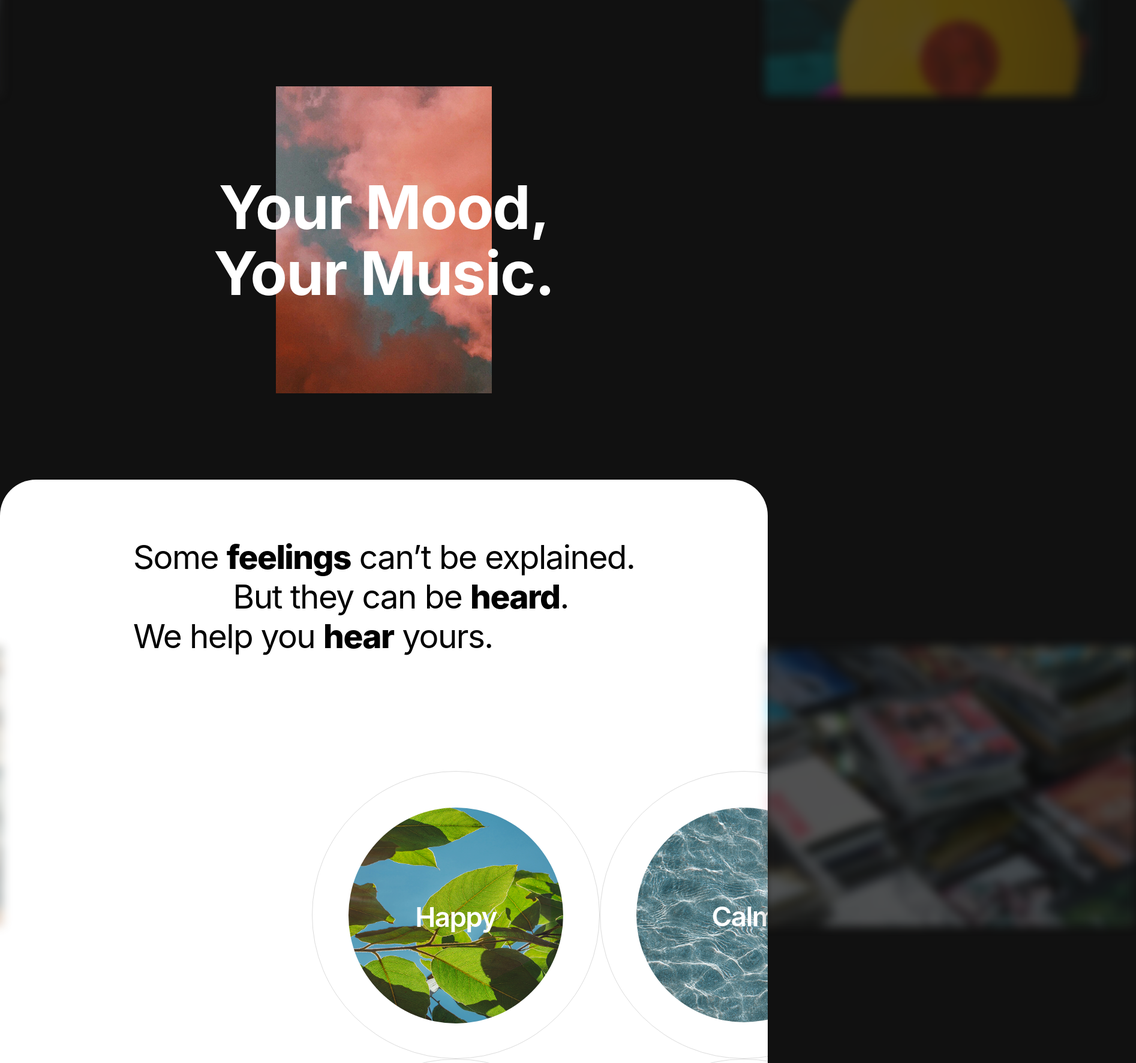
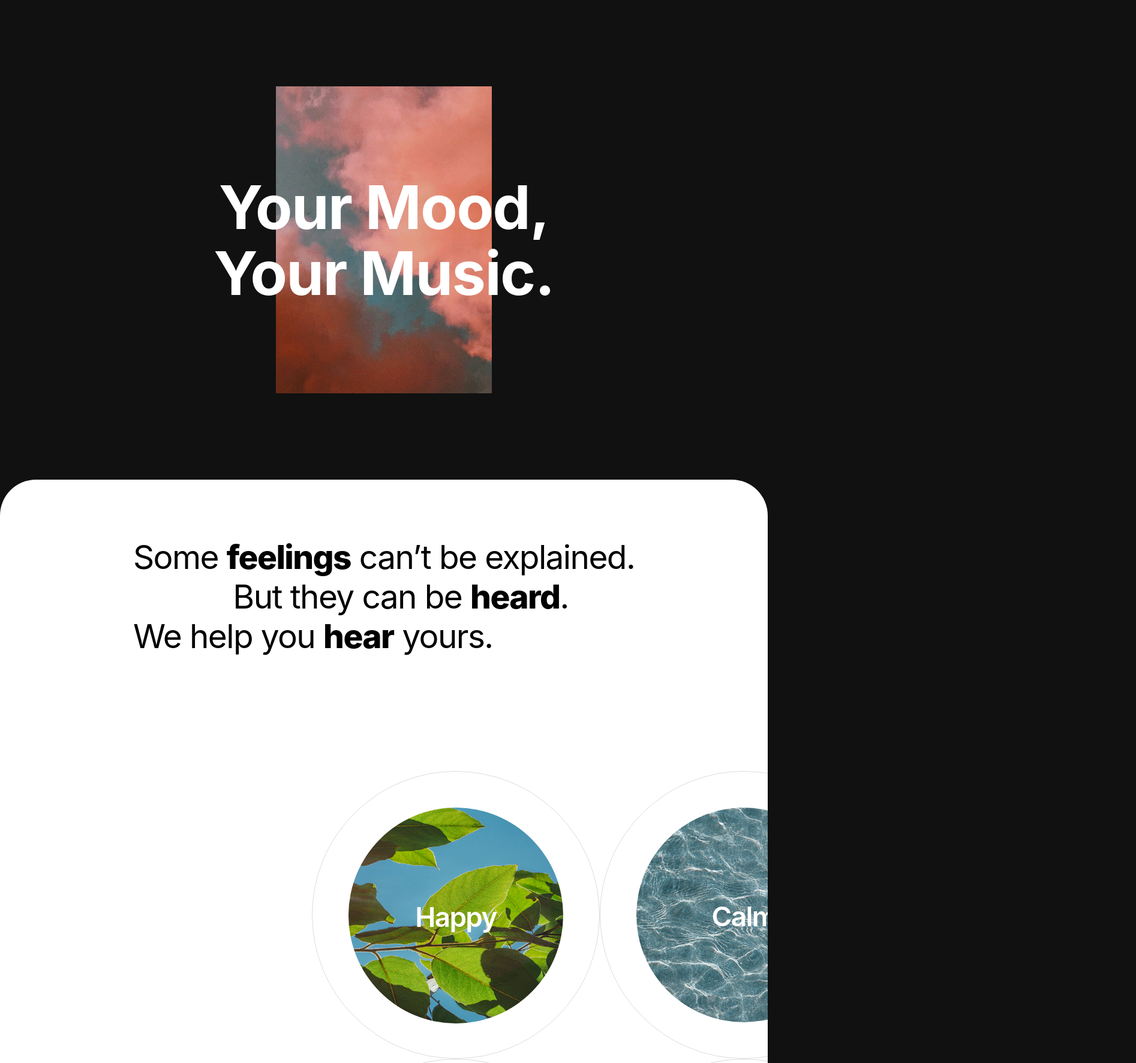
Before and after one commit to habitdev/fuzzy-octo-fortnight, a React (Create React App) app: page / in a window 1280 px wide. Shown: the top 1773 px of the page at 60% size, 1894 px wide, since content can reach past the window. Built offline with nearby package versions, Linux system fonts and the light colour scheme.

Commit message:
style: styled-components and update App component structure

```diff
--- a/package.json
+++ b/package.json
@@ -16,6 +16,7 @@
     "react-dom": "^19.1.1",
     "react-router-dom": "^7.8.2",
     "react-scripts": "5.0.1",
+    "styled-components": "^6.1.19",
     "typescript": "^4.9.5",
     "web-vitals": "^2.1.4"
   },
@@ -42,5 +43,8 @@
       "last 1 firefox version",
       "last 1 safari version"
     ]
+  },
+  "devDependencies": {
+    "@types/gsap": "^1.20.2"
   }
 }
--- /dev/null
+++ b/src/App.styled.ts
@@ -0,0 +1,246 @@
+import styled from 'styled-components';
+
+// Layout
+export const Main = styled.main`
+  width: 100%;
+`;
+
+// Visual Section
+export const VisualSection = styled.section`
+  overflow: hidden;
+  position: relative;
+  height: 100vh;
+`;
+
+export const HeroTitle = styled.div`
+  z-index: 2;
+  position: absolute;
+  top: 50%;
+  left: 0;
+  right: 0;
+  transform: translateY(-50%);
+  font-size: 110px;
+  font-weight: 700;
+  line-height: 1;
+  color: #fff;
+`;
+
+export const HeroTitleRow = styled.p`
+  overflow: hidden;
+  display: flex;
+  flex-wrap: wrap;
+  justify-content: center;
+`;
+
+export const HeroSpot = styled.div`
+  position: absolute;
+  top: 0;
+  left: 0;
+  width: 100%;
+  height: 100%;
+  display: flex;
+  align-items: center;
+  justify-content: center;
+`;
+
+export const HeroMask = styled.figure`
+  position: sticky;
+  left: 0;
+  width: 100%;
+  height: 100svh;
+  display: flex;
+  align-items: center;
+  justify-content: center;
+  clip-path: inset(18% 36%);
+`;
+
+export const MaskBg = styled.span`
+  overflow: hidden;
+  display: flex;
+  align-items: center;
+  justify-content: center;
+`;
+
+export const MaskImage = styled.img`
+  object-fit: cover;
+`;
+
+// Emotion Section
+export const EmotionSection = styled.section`
+  overflow: hidden;
+  position: relative;
+  padding-top: 6rem;
+  padding-bottom: 10rem;
+  border-top-right-radius: 3.75rem;
+  border-top-left-radius: 3.75rem;
+  background-color: #fff;
+`;
+
+export const Container = styled.div`
+  padding: 0 40px;
+`;
+
+export const EmotionTextWrap = styled.div`
+  display: flex;
+  justify-content: center;
+  text-align: left;
+`;
+
+export const EmotionText = styled.p<{ space?: boolean }>`
+  font-size: 60px;
+  ${({ space }) => space && 'margin-left: 13vw;'}
+
+  strong {
+    font-weight: 800;
+  }
+`;
+
+// About Section
+export const AboutSection = styled.section`
+  position: relative;
+  overflow: hidden;
+`;
+
+export const AboutCirclesWrap = styled.div`
+  position: sticky;
+  display: flex;
+  justify-content: flex-end;
+`;
+
+export const AboutCircles = styled.ul`
+  display: grid;
+  width: 180vh;
+  height: 120vh;
+  margin-top: 12rem;
+  margin-right: -90vh;
+  grid-template-rows: 60vh 60vh;
+  grid-template-columns: repeat(3, 60vh);
+  grid-auto-columns: 1fr;
+`;
+
+export const Circle = styled.div`
+  width: 60vh;
+  height: 60vh;
+  border-radius: 50%;
+  padding: 3.75rem;
+  border: 1px solid #dcdcdc;
+`;
+
+export const CircleObj = styled.figure`
+  position: relative;
+  text-align: center;
+`;
+
+export const CircleImage = styled.img`
+  border-radius: 50%;
+  width: 100%;
+`;
+
+export const CircleTxt = styled.figcaption`
+  position: absolute;
+  top: 0;
+  left: 0;
+  width: 100%;
+  height: 100%;
+  display: flex;
+  align-items: center;
+  justify-content: center;
+  font-size: 3.125rem;
+  font-weight: 600;
+  color: #fff;
+`;
+
+// About Background
+export const AboutBg = styled.div`
+  position: absolute;
+  top: 0;
+  left: 0;
+  width: 100%;
+  text-align: center;
+`;
+
+export const BgListWrap = styled.div`
+  position: sticky;
+  width: 100%;
+  height: 100%;
+`;
+
+export const BgList = styled.ul`
+  display: inline-grid;
+  grid-template-columns: repeat(2, 1fr);
+  grid-gap: 2rem;
+  padding-top: 10rem;
+`;
+
+export const BgListItem = styled.li<{ position?: string }>`
+  display: flex;
+  ${({ position }) =>
+    position === 'top' && 'align-items: flex-end;'}
+  ${({ position }) =>
+    position === 'left' && 'justify-content: flex-end;'}
+
+  &.left.top {
+    transform: translate(-100%, -100%);
+  }
+  &.right.top {
+    transform: translate(100%, -100%);
+  }
+  &.left.bottom {
+    transform: translate(-100%, 100%);
+  }
+  &.right.bottom {
+    transform: translate(100%, 100%);
+  }
+`;
+
+export const BgImage = styled.img`
+  opacity: 0.3;
+  filter: blur(8px);
+`;
+
+// About Words
+export const AboutWords = styled.ul`
+  font-size: 60px;
+  font-weight: 500;
+  color: #fff;
+  text-align: center;
+`;
+
+export const AboutWordItem = styled.li`
+  display: flex;
+  align-items: center;
+  justify-content: center;
+  height: 100vh;
+`;
+
+export const AboutText = styled.p`
+  strong {
+    font-weight: 600;
+  }
+`;
+
+// Footer
+export const Footer = styled.footer`
+  padding-top: 3rem;
+  padding-bottom: 3rem;
+  border-top-right-radius: 3.75rem;
+  border-top-left-radius: 3.75rem;
+  background-color: #5b5bf1;
+`;
+
+export const BtnLink = styled.a`
+  display: inline-flex;
+  align-items: center;
+  justify-content: center;
+  width: 100%;
+  padding: 0.625em 1em;
+  color: #fff;
+  font-size: 50px;
+  text-decoration: none;
+  border: 2px solid #fff;
+  border-radius: 2.125rem;
+
+  span + img {
+    margin-left: 0.5em;
+  }
+`;
--- a/src/App.tsx
+++ b/src/App.tsx
@@ -1,146 +1,176 @@
 import { Link } from 'react-router-dom';
-import './App.css';
+import {
+  AboutBg,
+  AboutCircles,
+  AboutCirclesWrap,
+  AboutSection,
+  AboutText,
+  AboutWordItem,
+  AboutWords,
+  BgImage,
+  BgList,
+  BtnLink,
+  Circle,
+  CircleImage,
+  CircleObj,
+  CircleTxt,
+  Container,
+  EmotionSection,
+  EmotionText,
+  EmotionTextWrap,
+  Footer,
+  HeroMask,
+  HeroSpot,
+  HeroTitle,
+  HeroTitleRow,
+  Main,
+  MaskBg,
+  MaskImage,
+  VisualSection
+} from './App.styled';
 
 function App() {
   return (
     <>
-			<main className="main">
-				<section className="visual-section">
-					<div className="hero-tit">
-						<p className="hero-tit__row">
+      <Main>
+        <VisualSection>
+          <HeroTitle>
+            <HeroTitleRow>
               <span>Your Mood,</span>
-						</p>
-						<p className="hero-tit__row">
+            </HeroTitleRow>
+            <HeroTitleRow>
               <span>Your Music.</span>
-						</p>
+            </HeroTitleRow>
+          </HeroTitle>
+
+          <HeroSpot>
+            <HeroMask>
+              <MaskBg>
+                <MaskImage src="/assets/img_hero.jpg" alt="cloud" />
+              </MaskBg>
+            </HeroMask>
+          </HeroSpot>
+        </VisualSection>
+
+        <EmotionSection>
+          <Container>
+            <EmotionTextWrap>
+              <div className="emotion-words">
+                <EmotionText>
+                  Some <strong>feelings</strong> can’t be explained.
+                </EmotionText>
+                <EmotionText space>
+                  But they can be <strong>heard</strong>.
+                </EmotionText>
+                <EmotionText>
+                  We help you <strong>hear</strong> yours.
+                </EmotionText>
               </div>
+            </EmotionTextWrap>
 
-					<div className="hero-spot">
-						<figure className="hero-spot__mask">
-							<span className="mask-bg">
-								<img src="/assets/img_hero.jpg" alt="cloud" />
-							</span>
-						</figure>
-					</div>
-				</section>
-				<section className="emotion-section">
-					<div className="container">
-						<div className="emotion-txt-wrap">
-							<div className="emotion-words">
-								<p className="emotion-txt">
-									Some <strong>feelings</strong> can’t be explained.
-								</p>
-								<p className="emotion-txt space">
-									But they can be <strong>heard</strong>.
-								</p>
-								<p className="emotion-txt">
-									We help you <strong>hear</strong> yours.
-								</p>
-							</div>
-						</div>
-
-						<div className="about-circles-wrap">
-							<ul className="about-circles">
+            <AboutCirclesWrap>
+              <AboutCircles>
                 <li className="about-circles__item">
-									<div className="circle">
-										<figure className="circle-obj">
-											<img src="/assets/bg_circle_obj_happy.png" alt="" />
-											<figcaption className="circle-txt">Happy</figcaption>
-										</figure>
-									</div>
+                  <Circle>
+                    <CircleObj>
+                      <CircleImage src="/assets/bg_circle_obj_happy.png" alt="" />
+                      <CircleTxt>Happy</CircleTxt>
+                    </CircleObj>
+                  </Circle>
                 </li>
                 <li className="about-circles__item">
-									<div className="circle">
-										<figure className="circle-obj">
-											<img src="/assets/bg_circle_obj_calm.png" alt="" />
-											<figcaption className="circle-txt">Calm</figcaption>
-										</figure>
-									</div>
+                  <Circle>
+                    <CircleObj>
+                      <CircleImage src="/assets/bg_circle_obj_calm.png" alt="" />
+                      <CircleTxt>Calm</CircleTxt>
+                    </CircleObj>
+                  </Circle>
                 </li>
                 <li className="about-circles__item">
-									<div className="circle">
-										<figure className="circle-obj">
-											<img src="/assets/bg_circle_obj_focus.png" alt="" />
-											<figcaption className="circle-txt">Focus</figcaption>
-										</figure>
-									</div>
+                  <Circle>
+                    <CircleObj>
+                      <CircleImage src="/assets/bg_circle_obj_focus.png" alt="" />
+                      <CircleTxt>Focus</CircleTxt>
+                    </CircleObj>
+                  </Circle>
                 </li>
                 <li className="about-circles__item">
-									<div className="circle">
-										<figure className="circle-obj">
-											<img src="/assets/bg_circle_obj_sad.png" alt="" />
-											<figcaption className="circle-txt">Sad</figcaption>
-										</figure>
-									</div>
+                  <Circle>
+                    <CircleObj>
+                      <CircleImage src="/assets/bg_circle_obj_sad.png" alt="" />
+                      <CircleTxt>Sad</CircleTxt>
+                    </CircleObj>
+                  </Circle>
                 </li>
                 <li className="about-circles__item">
-									<div className="circle">
-										<figure className="circle-obj">
-											<img src="/assets/bg_circle_obj_lonely.png" alt="" />
-											<figcaption className="circle-txt">Lonely</figcaption>
-										</figure>
-									</div>
+                  <Circle>
+                    <CircleObj>
+                      <CircleImage src="/assets/bg_circle_obj_lonely.png" alt="" />
+                      <CircleTxt>Lonely</CircleTxt>
+                    </CircleObj>
+                  </Circle>
                 </li>
                 <li className="about-circles__item">
-									<div className="circle">
-										<figure className="circle-obj">
-											<img src="/assets/bg_circle_obj_dreamy.png" alt="" />
-											<figcaption className="circle-txt">Dreamy</figcaption>
-										</figure>
-									</div>
+                  <Circle>
+                    <CircleObj>
+                      <CircleImage src="/assets/bg_circle_obj_dreamy.png" alt="" />
+                      <CircleTxt>Dreamy</CircleTxt>
+                    </CircleObj>
+                  </Circle>
                 </li>
-							</ul>
-						</div>
-					</div>
-				</section>
-				<section className="about-section">
-					<div className="about__bg">
+              </AboutCircles>
+            </AboutCirclesWrap>
+          </Container>
+        </EmotionSection>
+
+        <AboutSection>
+          <AboutBg>
             <div className="bg-list-wrap">
-							<ul className="bg-list">
+              <BgList>
                 <li className="left top">
-									<img src="/assets/bg_about_obj_01.png" alt="album" />
+                  <BgImage src="/assets/bg_about_obj_01.png" alt="album" />
                 </li>
                 <li className="right top">
-									<img src="/assets/bg_about_obj_02.png" alt="record" />
+                  <BgImage src="/assets/bg_about_obj_02.png" alt="record" />
                 </li>
                 <li className="left bottom">
-									<img src="/assets/bg_about_obj_03.png" alt="album" />
+                  <BgImage src="/assets/bg_about_obj_03.png" alt="album" />
                 </li>
                 <li className="right bottom">
-									<img src="/assets/bg_about_obj_04.png" alt="album" />
+                  <BgImage src="/assets/bg_about_obj_04.png" alt="album" />
                 </li>
-							</ul>
+              </BgList>
             </div>
-					</div>
-					<div className="container">
-						<ul className="about-words">
-							<li className="about-words__item">
-								<p className="about-txt">
+          </AboutBg>
+          <Container>
+            <AboutWords>
+              <AboutWordItem>
+                <AboutText>
                   You <strong>feel</strong> it.
-								</p>
-							</li>
-							<li className="about-words__item">
-								<p className="about-txt">
+                </AboutText>
+              </AboutWordItem>
+              <AboutWordItem>
+                <AboutText>
                   We <strong>play</strong> it.
-								</p>
-							</li>
-							<li className="about-words__item">
-								<p className="about-txt">
+                </AboutText>
+              </AboutWordItem>
+              <AboutWordItem>
+                <AboutText>
                   A playlist born from your <strong>mood</strong>.
-								</p>
-							</li>
-						</ul>
-					</div>
-				</section>
-			</main>
-			<footer id="footer">
-				<div className="container">
-					<Link to="#" className="button btn-link">
+                </AboutText>
+              </AboutWordItem>
+            </AboutWords>
+          </Container>
+        </AboutSection>
+      </Main>
+      <Footer>
+        <Container>
+          <BtnLink as={Link} to="#">
             <span>Wanna give it a try?</span>
             <img src="/assets/ico_arrow_down_left.svg" alt="arrow" />
-					</Link>
-				</div>
-			</footer>
+          </BtnLink>
+        </Container>
+      </Footer>
     </>
   );
 }
```
Also changed, not shown: 1 other file (tests, documents, lock files or other folders). Lines whose indentation alone changed are shown as unchanged.
